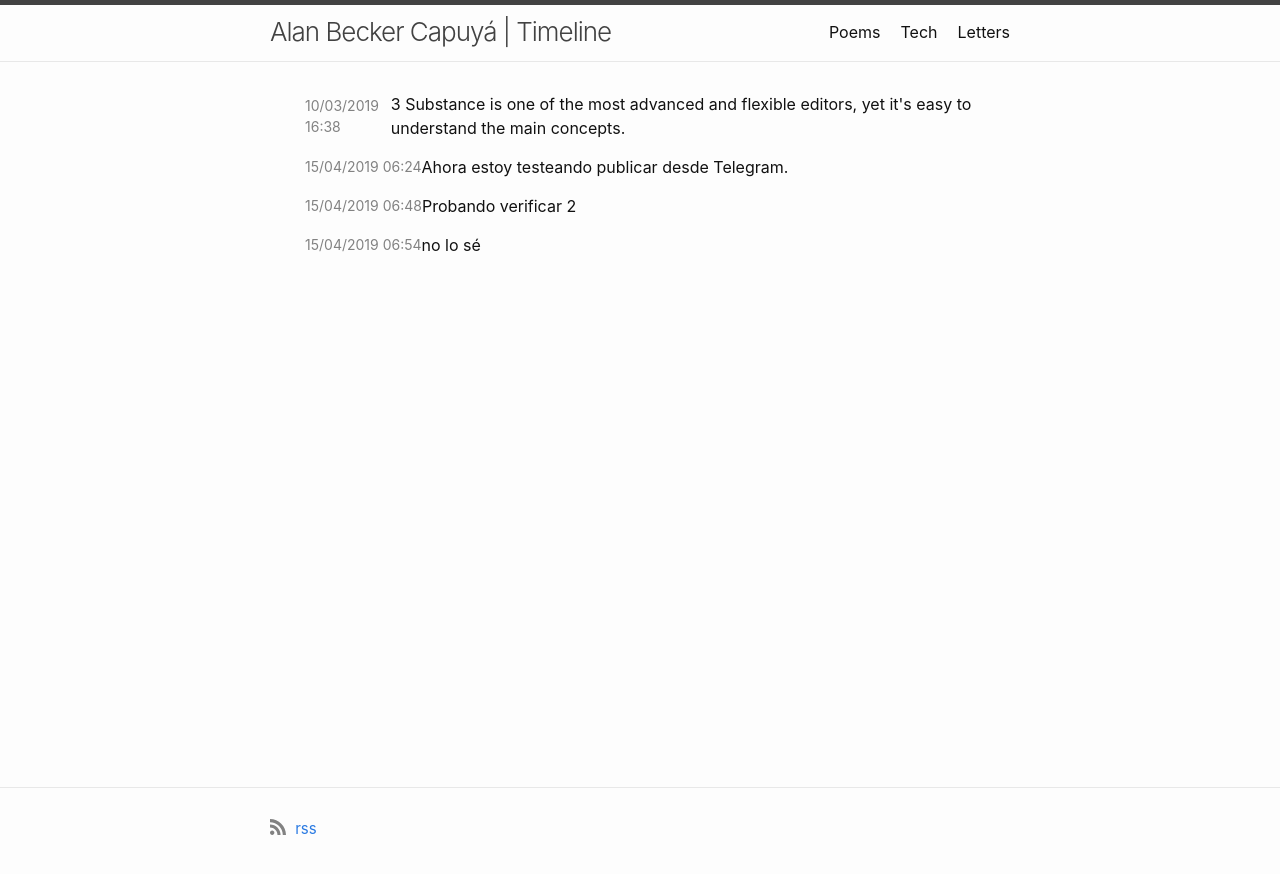
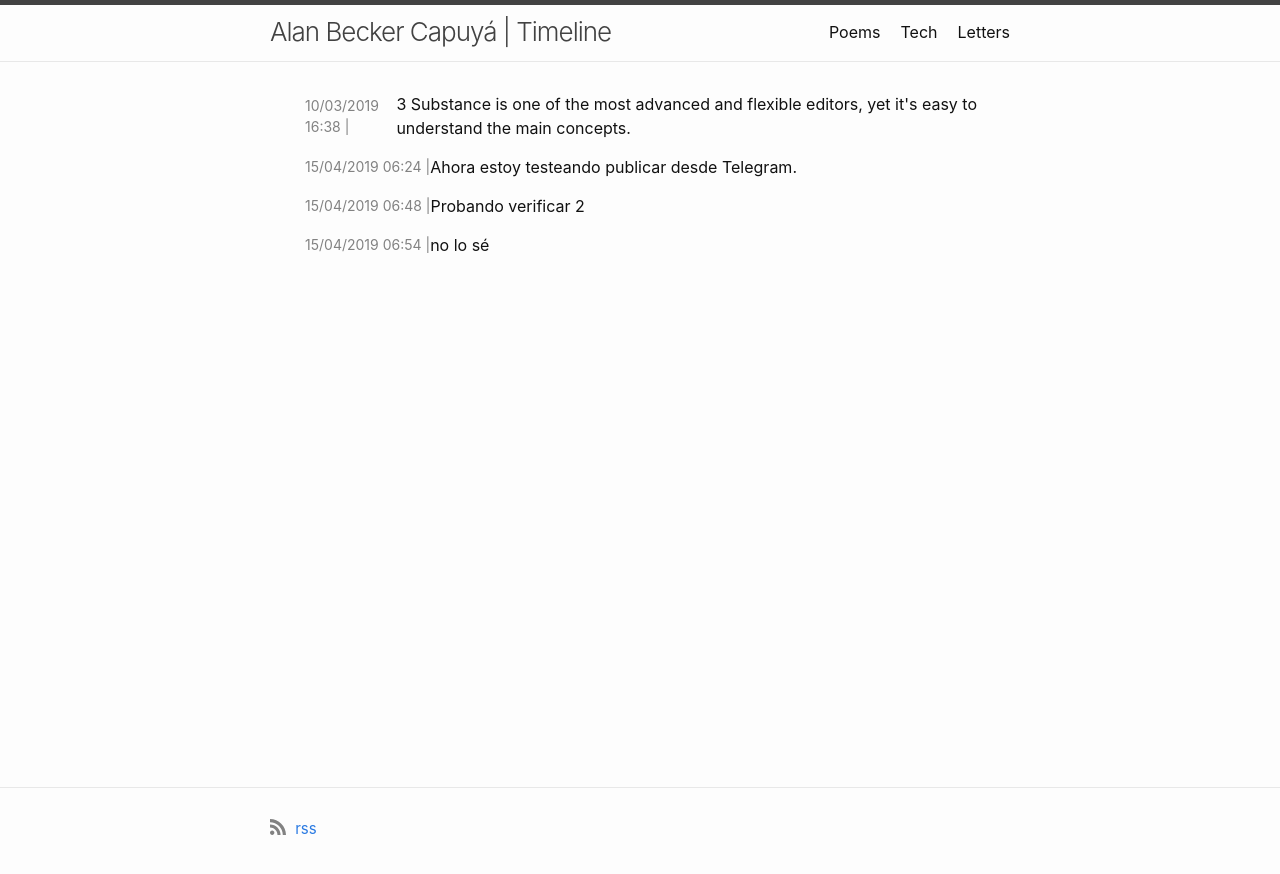
Before and after one commit to alandooz/timeline, a Jekyll site: the page built from index.md, in a window 1280 px wide. Shown: the top 874 px of the page. Built offline with Jekyll 4.4.1, drawn with Linux system fonts in a browser that asks for light colours.

Commit message:
Adding stilying

```diff
--- a/_sass/minima/_layout.scss
+++ b/_sass/minima/_layout.scss
@@ -213,6 +213,10 @@
   color: $grey-color;
 }
 
+.post-meta::after {
+  content: " | ";
+}
+
 .post-link {
   display: block;
   @include relative-font-size(1);
```
